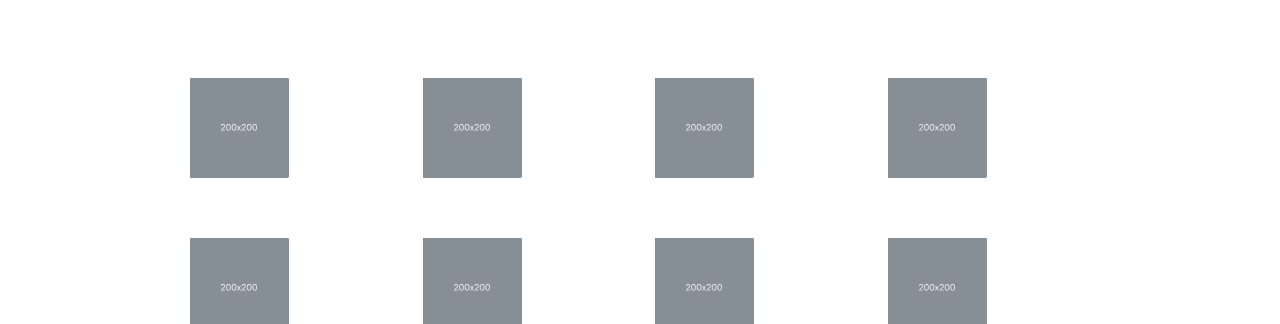
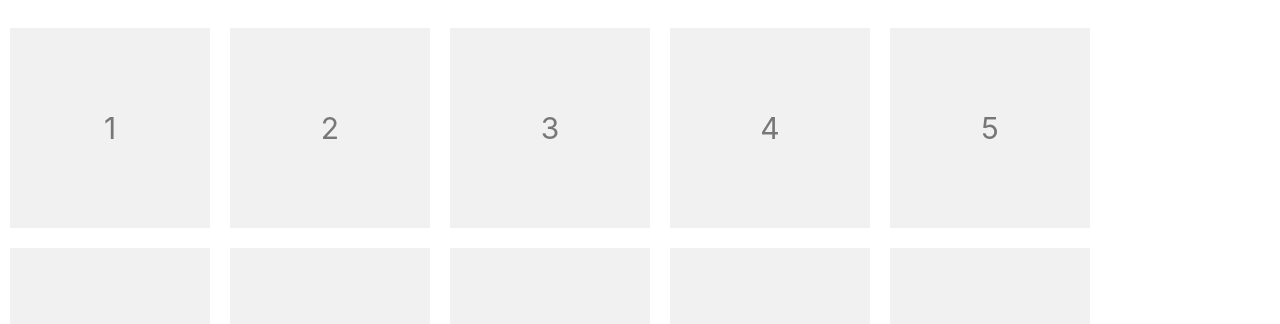
Before and after one commit to brittanymorrisdesign/Homework-2, a plain HTML site: page portfolio.html in a window 1280 px wide. Shown: the part 82-406 px from the top of the page. Drawn offline with nearby package versions, Linux system fonts and the light colour scheme.

Commit message:
Incorporate flex box in portfolio page

```diff
--- a/assets/css/portfolio.css
+++ b/assets/css/portfolio.css
@@ -9,15 +9,19 @@
   margin: 0 auto;
 }
 
-.container-fluid-3 {
-  width: 960px;
-  padding: 28px 0px 200px;
-  margin: 0 auto;
-  height: 130px;
-  padding-top: 130px;
+
+
+.flex-container {
+  display: flex;
+  flex-wrap: wrap;
+  padding-top: 100px;
 }
 
-.container-fluid-4 {
-  width: 960px;
-  height: 130px;
+.flex-container > div {
+  background-color: #f1f1f1;
+  width: 200px;
+  margin: 10px;
+  text-align: center;
+  line-height: 200px;
+  font-size: 30px;
 }
--- a/portfolio.html
+++ b/portfolio.html
@@ -38,65 +38,22 @@
       </div>
   </div>
 
-  <div class="container-fluid-3">
-    <div class="row">
+  <div class="flex-container">
+    <div>1</div>
+    <div>2</div>
+    <div>3</div>
+    <div>4</div>
 
-      <div class="col-sm-3">
-        <a target="_blank" href="./assets/imagesimage.jpg">
-          <img src="./assets/images/image.jpg" alt="Hang Man" width="100" height="100">
-        </a>
-      </div>
-
-      <div class="col-sm-3">
-        <a target="_blank" href="./assets/imagesimage.jpg">
-          <img src="./assets/images/image.jpg" alt="Hang Man" width="100" height="100">
-        </a>
-      </div>
-
-      <div class="col-sm-3">
-        <a target="_blank" href="./assets/imagesimage.jpg">
-          <img src="./assets/images/image.jpg" alt="Hang Man" width="100" height="100">
-        </a>
-      </div>
-
-      <div class="col-sm-3">
-        <a target="_blank" href="./assets/imagesimage.jpg">
-          <img src="./assets/images/image.jpg" alt="Hang Man" width="100" height="100">
-        </a>
-
-
-    </div>
+    <div>5</div>
+    <div>6</div>
+    <div>7</div>
+    <div>8</div>
+    <div>9</div>
+    <div>10</div>
+    <div>11</div>
+    <div>12</div>
   </div>
 
-  <div class="container-fluid-4">
-    <div class="row">
-
-      <div class="col-sm-3">
-        <a target="_blank" href="./assets/imagesimage.jpg">
-          <img src="./assets/images/image.jpg" alt="Hang Man" width="100" height="100">
-        </a>
-      </div>
-
-      <div class="col-sm-3">
-        <a target="_blank" href="./assets/imagesimage.jpg">
-          <img src="./assets/images/image.jpg" alt="Hang Man" width="100" height="100">
-        </a>
-      </div>
-
-      <div class="col-sm-3">
-        <a target="_blank" href="./assets/imagesimage.jpg">
-          <img src="./assets/images/image.jpg" alt="Hang Man" width="100" height="100">
-        </a>
-      </div>
-
-      <div class="col-sm-3">
-        <a target="_blank" href="./assets/imagesimage.jpg">
-          <img src="./assets/images/image.jpg" alt="Hang Man" width="100" height="100">
-        </a>
-      </div>
-
-    </div>
-  </div>
 
 
 
```
